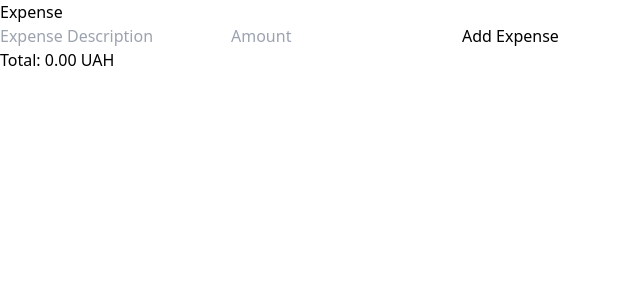
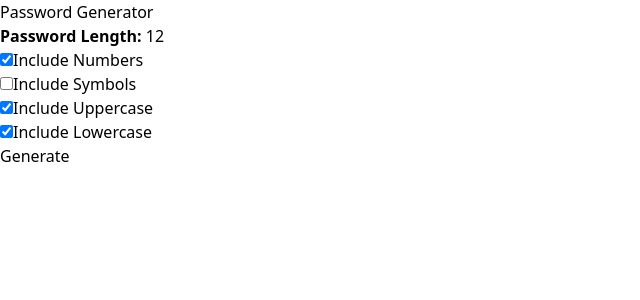
Before and after one commit to Dannnya/zustand-projects, a React (Vite) app: page / in a window 1280 px wide. Shown: the top 300 px of the page, without its empty margins (0-640 px from the left). Built offline with nearby package versions, Linux system fonts and the light colour scheme.

Commit message:
feat: Password Generator Component

```diff
--- a/src/App.tsx
+++ b/src/App.tsx
@@ -1,4 +1,5 @@
 import { Expense } from './components/Expense';
+import { PasswordGenerator } from './components/PasswordGenerator';
 import { RecipeApp } from './components/RecipeApp';
 
 
@@ -8,7 +9,11 @@ function App() {
     <div>
       {/* <RecipeApp /> */}
 
-      <Expense />
+      {/* <Expense /> */}
+
+      <div className='flex items-center justify-center pt-10'>
+        <PasswordGenerator />
+      </div>
     </div>
   )
 }
--- a/src/components/Expense.tsx
+++ b/src/components/Expense.tsx
@@ -16,8 +16,8 @@ export const Expense = () => {
         });
 
         setDescription('');
-        setAmount('')
-    }
+        setAmount('');
+    };
 
     return (
         <div className='min-h-screen flex items-center justify-center bg-gradient-to-r
--- /dev/null
+++ b/src/components/PasswordGenerator.tsx
@@ -0,0 +1,59 @@
+import { usePasswordStore } from '../store';
+
+export const PasswordGenerator = () => {
+
+    const {
+        length,
+        setLength,
+        includeNumbers,
+        toggleNumbers,
+        includeSymbols,
+        toggleSymbols,
+        includeUppercase,
+        toggleUppercase,
+        includeLowercase,
+        toggleLowercase,
+        generatedPassword,
+        generatePassword
+    } = usePasswordStore();
+
+    const handleGeneratePassword = () => {
+        generatePassword()
+    };
+
+    return (
+        <div>
+            <h4>Password Generator</h4>
+            <div>
+                <label htmlFor='length'>
+                    <strong>Password Length: </strong>
+                </label>
+                <input type='number' id='length' value={length} onChange={(e) => setLength(+(e.target.value))} min={4} max={64} />
+            </div>
+
+            <div className="flex items-center">
+                <input type='checkbox' checked={includeNumbers} onChange={toggleNumbers} />
+                <label>Include Numbers</label>
+            </div>
+            <div className="flex items-center">
+                <input type='checkbox' checked={includeSymbols} onChange={toggleSymbols} />
+                <label>Include Symbols</label>
+            </div>
+            <div className="flex items-center">
+                <input type='checkbox' checked={includeUppercase} onChange={toggleUppercase} />
+                <label>Include Uppercase</label>
+            </div>
+            <div className="flex items-center">
+                <input type='checkbox' checked={includeLowercase} onChange={toggleLowercase} />
+                <label>Include Lowercase</label>
+            </div>
+            <button onClick={handleGeneratePassword}>Generate</button>
+
+            {generatedPassword && (
+                <div>
+                    <p>{ generatedPassword }</p>
+                </div>
+            )}
+        </div>
+    )
+};
--- a/src/store.ts
+++ b/src/store.ts
@@ -31,6 +31,22 @@ interface ExpenseStore {
     removeExpense: (id: number) => void;
 };
 
+interface PasswordState {
+    length: number;
+    includeNumbers: boolean;
+    includeSymbols: boolean;
+    includeUppercase: boolean;
+    includeLowercase: boolean;
+    generatedPassword: string;
+
+    setLength: (length: number) => void;
+    toggleNumbers: () => void;
+    toggleSymbols: () => void;
+    toggleUppercase: () => void;
+    toggleLowercase: () => void;
+    generatePassword: () => void;
+}
+
 export const useCounter = create<CounterStore>((set) => ({
     count: 0,
 
@@ -54,3 +70,40 @@ export const useStoreExpense = create<ExpenseStore>((set) => ({
         expenses: state.expenses.filter((expense) => expense.id !== id),
     })),
 }));
+
+export const usePasswordStore = create<PasswordState>((set) => ({
+    length: 12,
+    includeNumbers: true,
+    includeSymbols: false,
+    includeUppercase: true,
+    includeLowercase: true,
+    generatedPassword: '',
+
+    setLength: (length => set({ length })),
+    toggleNumbers: () => set((state => ({ includeNumbers: !state.includeNumbers }))),
+    toggleSymbols: () => set((state => ({ includeSymbols: !state.includeSymbols }))),
+    toggleUppercase: () => set((state => ({ includeUppercase: !state.includeUppercase }))),
+    toggleLowercase: () => set((state => ({ includeLowercase: !state.includeLowercase }))),
+
+    generatePassword: () => set((state) => {
+        const numbers = '0123456789';
+        const symbols = '!@#$%^&*()_+{}[]';
+        const uppercase = 'ABCDEFGHIJKLMNOPQRSTUVWXYZ';
+        const lowercase = 'abcdefghijklmnopqrstuvwxyz';
+
+        let characters = '';
+
+        if (state.includeNumbers) characters += numbers;
+        if (state.includeSymbols) characters += symbols;
+        if (state.includeUppercase) characters += uppercase;
+        if (state.includeLowercase) characters += lowercase;
+
+        let password = '';
+
+        for (let i = 0; i < state.length; i++) {
+            password += characters[Math.floor(Math.random() * characters.length)]
+        };
+
+        return { generatedPassword: password };
+    }),
+}));
```
